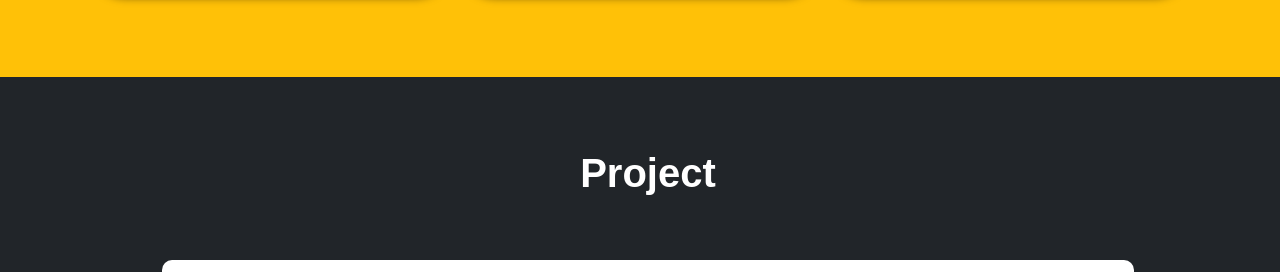
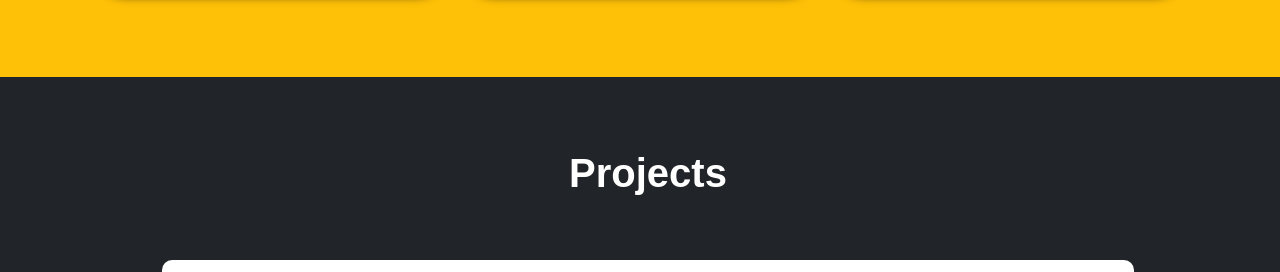
Before and after one commit to ManduTheCat/Portfolio, a React (Create React App) app: page / in a window 1280 px wide. Shown: the part 1600-1872 px from the top of the page. Built offline with nearby package versions, Linux system fonts and the light colour scheme.

Commit message:
change 제목

```diff
--- a/src/components/Projects.js
+++ b/src/components/Projects.js
@@ -37,7 +37,7 @@ const ProjectWrapper = styled.div`
 function Projects() {
   return (
     <BlackBox>
-      <Title>Project</Title>
+      <Title>Projects</Title>
       <ProjectWrapper>
         <ProjectInfo content={collectorArticle} img={projectImg} />
         <ProjectInfo content={portPoliProject} img={portPolioImg} />
```
